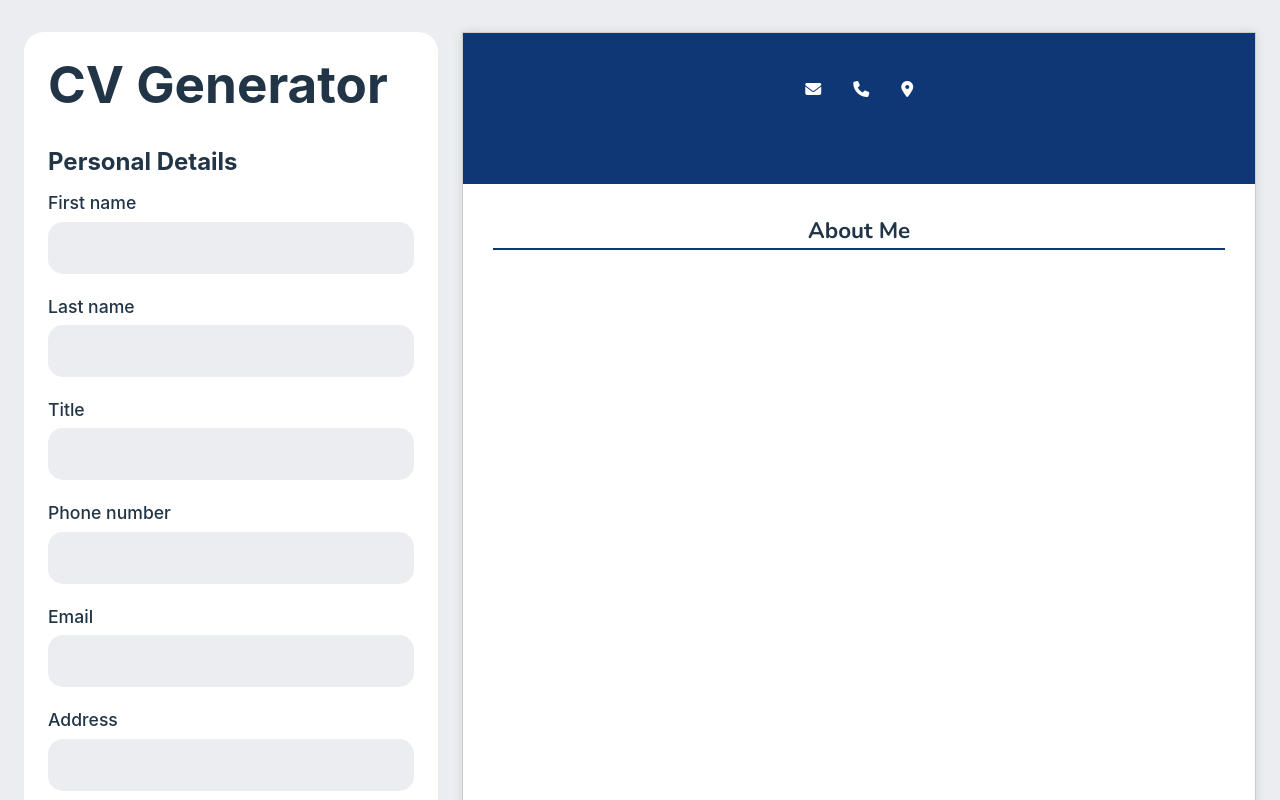
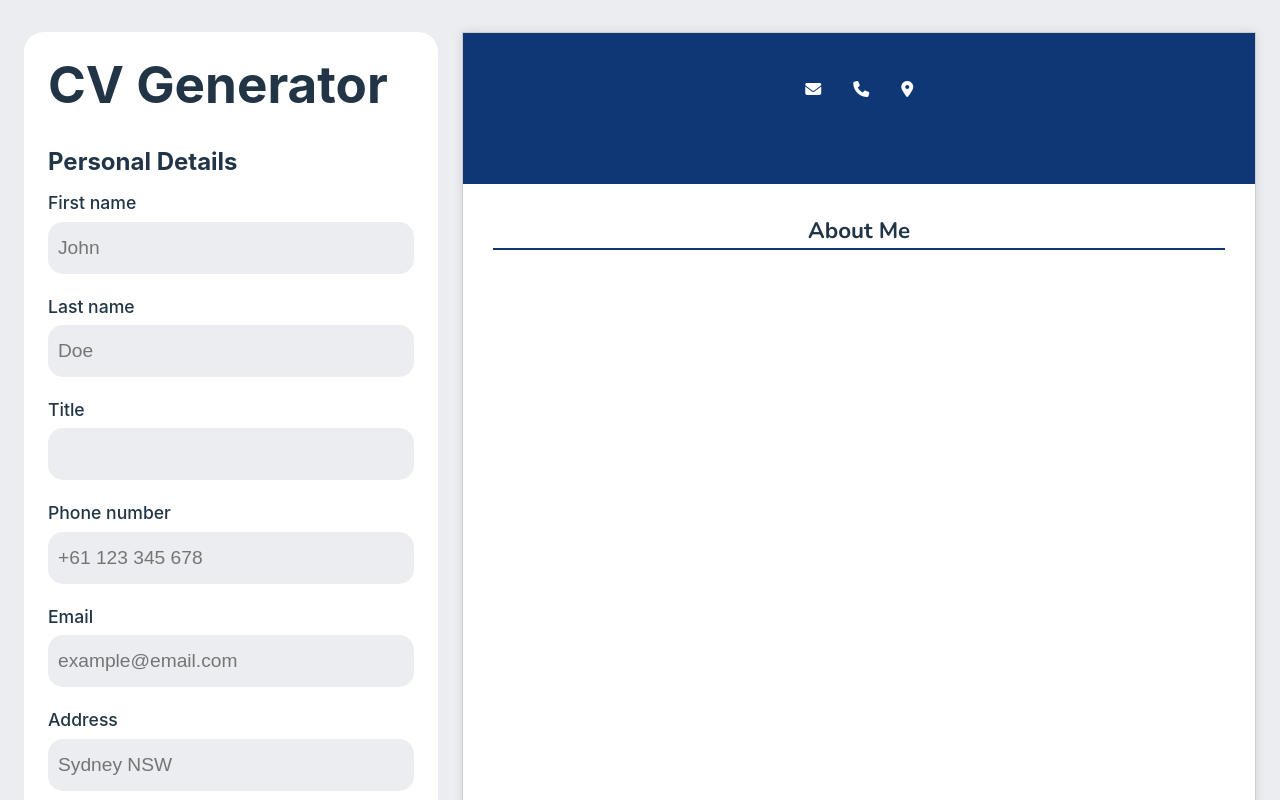
Before and after one commit to DeanNguyen98/TOP_CV-generator, a React (Vite) app: page / in a window 1280 px wide. Shown: the top 800 px of the page. Built offline with nearby package versions, Linux system fonts and the light colour scheme.

Commit message:
Add placeholders

```diff
--- a/src/components/BasicInfo.jsx
+++ b/src/components/BasicInfo.jsx
@@ -6,31 +6,31 @@ export function BasicInfoEdit (props) {
             <h2>Personal Details</h2>
             <label className="form-label" htmlFor="firstname">
                 <span>First name</span>
-                <input type="text" id="firstname" value ={data.firstname} onChange={handleChange} name="firstname"></input>
+                <input type="text" id="firstname" value ={data.firstname} onChange={handleChange} name="firstname" placeholder="John"></input>
             </label>
             <label className="form-label" htmlFor="lastname">
                 <span>Last name</span>
-                <input type="text" id="lastname" value={data.lastname} onChange={handleChange} name='lastname'></input>
+                <input type="text" id="lastname" value={data.lastname} onChange={handleChange} name='lastname' placeholder="Doe"></input>
             </label>
             <label className="form-label" htmlFor="title">
                 <span>Title</span>
-                <input type="text" value={data.title} onChange={handleChange} id="title" name="title"></input>
+                <input type="text" value={data.title} onChange={handleChange} id="title" name="title" placeholder=""></input>
             </label>
             <label className="form-label" htmlFor="phonenumber">
                 <span>Phone number</span>
-                <input type="text" id="phonenumber" value={data.phonenumber} onChange={handleChange} name="phonenumber"></input>
+                <input type="text" id="phonenumber" value={data.phonenumber} onChange={handleChange} name="phonenumber" placeholder="+61 123 345 678"></input>
             </label>
             <label className="form-label" htmlFor="email">
                 <span>Email</span>
-                <input type="email" id="email" value={data.email} onChange={handleChange} name="email"></input>
+                <input type="email" id="email" value={data.email} onChange={handleChange} name="email" placeholder="example@email.com"></input>
             </label>
             <label className="form-label" htmlFor="address">
                 <span>Address</span>
-                <input type="address" id="address" value={data.address} onChange={handleChange} name="address"></input>
+                <input type="address" id="address" value={data.address} onChange={handleChange} name="address" placeholder="Sydney NSW"></input>
             </label>
             <label className="form-label" htmlFor="about">
                 <span>About yourself</span>
-                <textarea id="about" value={data.about} name="about" onChange={handleChange}></textarea>
+                <textarea id="about" value={data.about} name="about" onChange={handleChange} placeholder="Write a short paragraph about yourself here."></textarea>
             </label>
 
         </form>
```
